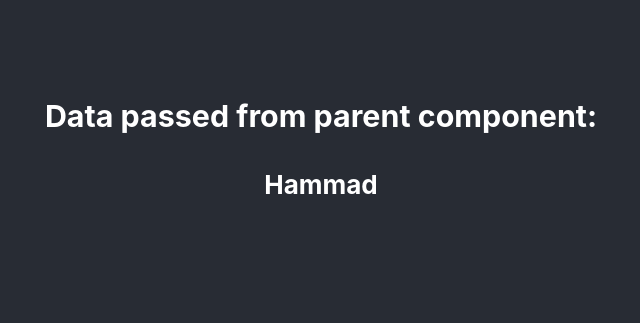
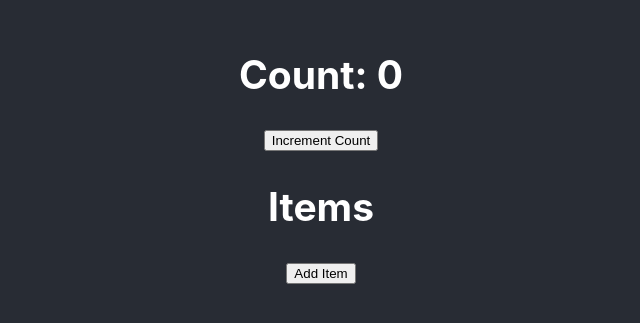
Before and after one commit to tohammad/react-app-practise, a React (Create React App) app in the folder react-app/: page / in a window 1280 px wide. Shown: the part 249-572 px from the top of the page, without its empty margins (319-959 px from the left). Built offline with nearby package versions, Linux system fonts and the light colour scheme.

Commit message:
useCallback hook

```diff
--- /dev/null
+++ b/react-app/src/Child.js
@@ -0,0 +1,15 @@
+import { memo } from "react";
+const Child = ({ items, addItem }) => {
+  console.log("Child Renders");
+  return (
+    <>
+      <h2>Items</h2>
+      {items.map((item, index) => {
+        return <p key={index}>{item + index}</p>;
+      })}
+      <button onClick={() => addItem()}> Add Item</button>
+    </>
+  );
+};
+
+export default memo(Child);
--- a/react-app/src/Child1.js
+++ /dev/null
@@ -1,6 +0,0 @@
-import Child2 from "./Child2";
-const Child1 = ({ name }) => {
-  return <Child2 name={name} />;
-};
-
-export default Child1;
--- a/react-app/src/Child2.js
+++ /dev/null
@@ -1,6 +0,0 @@
-import Child3 from "./Child3";
-const Child2 = ({ name }) => {
-  return <Child3 name={name} />;
-};
-
-export default Child2;
--- a/react-app/src/Child3.js
+++ /dev/null
@@ -1,10 +0,0 @@
-const Child3 = ({ name }) => {
-  return (
-    <>
-      <h3> Data passed from parent component:</h3>
-      <h4>{name}</h4>
-    </>
-  );
-};
-
-export default Child3;
--- a/react-app/src/Parent.js
+++ b/react-app/src/Parent.js
@@ -1,12 +1,23 @@
-import { useState } from "react";
-import Child1 from "./Child1";
+import { useState, useCallback } from "react";
+import Child from "./Child";
 const Parent = () => {
-    const [name, ] = useState("Hammad");
-    return (
-        <div>
-        <Child1 name={name}/>
-        </div>
-    )
-}
+  console.log("Parent Renders");
+  const [items, setItems] = useState([]);
+  const [count, setCount] = useState(0);
+  const increment = () => {
+    setCount(count + 1);
+  };
+
+  const addItem = useCallback(() => {
+    setItems((prev) => [...prev, `item`]);
+  }, []);
+  return (
+    <>
+      <h2>Count: {count}</h2>
+      <button onClick={() => increment()}> Increment Count</button>
+      <Child items={items} addItem={addItem} />
+    </>
+  );
+};
 
 export default Parent;
```
